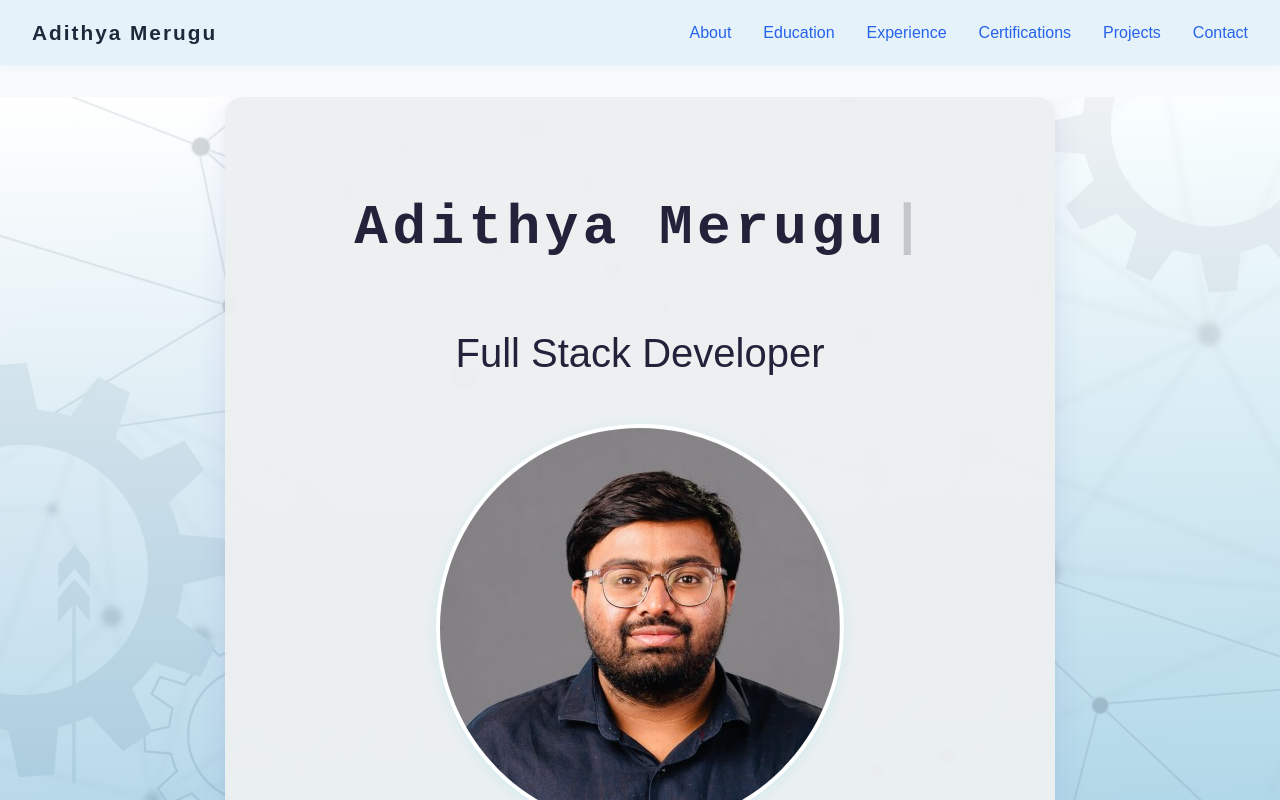
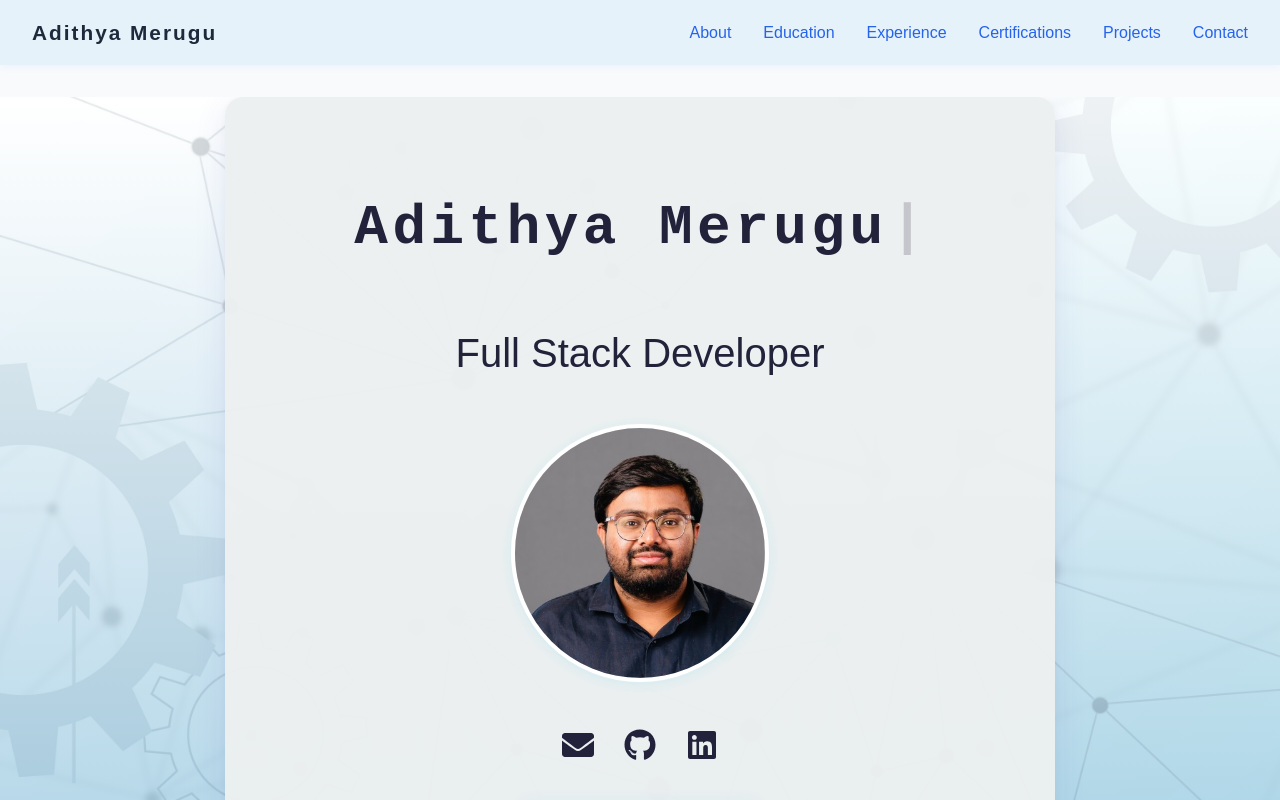
Before and after one commit to Adithya1105/Portfolio, a React (Create React App) app: page / in a window 1280 px wide. Shown: the top 800 px of the page. Built offline with nearby package versions, Linux system fonts and the light colour scheme.

Commit message:
avatarsize

```diff
--- a/src/components/Introduction.module.css
+++ b/src/components/Introduction.module.css
@@ -47,8 +47,8 @@
 .avatar {
   display: block;
   margin: 1.2rem auto;
-  width: 400px;
-  height: 400px;
+  width: 250px;
+  height: 250px;
   border-radius: 50%;
   border: 4px solid #fff;
   box-shadow: 0 2px 12px rgba(56, 204, 231, 0.14);
```
